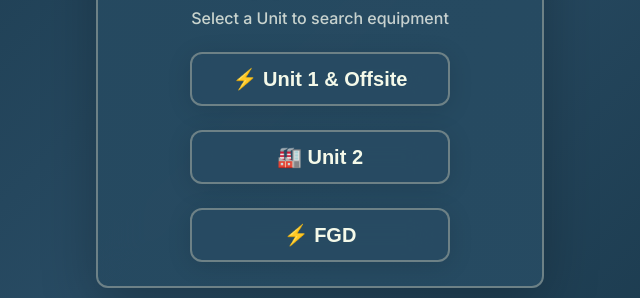
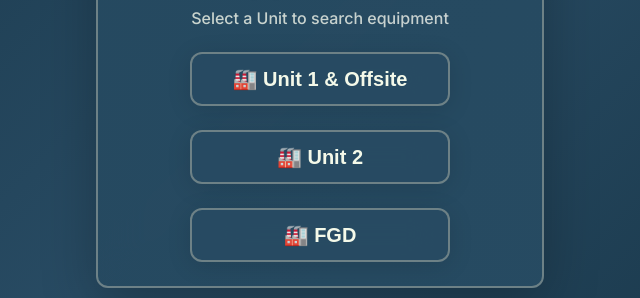
Before and after one commit to SKY1797/Electrical-Application, a website: page index.html in a window 1280 px wide. Shown: the part 348-646 px from the top of the page, 320-960 px from the left. Drawn offline with Linux system fonts and the light colour scheme.

Commit message:
Update index.html

```diff
--- a/index.html
+++ b/index.html
@@ -52,7 +52,7 @@
               <div class="unit-selection-page">
                 <button id="unit1Btn" class="unit-btn-large" data-unit="unit1">
                   <!-- <p class="unit-icon">⚡</p> -->
-                  <span class="unit-text">⚡ Unit 1 & Offsite</span>
+                  <span class="unit-text">🏭 Unit 1 & Offsite</span>
                 </button>
                 <button id="unit2Btn" class="unit-btn-large" data-unit="unit2">
                   <!-- <span class="unit-icon">⚡</span> -->
@@ -60,7 +60,7 @@
                 </button>
                 <button id="fgdBtn" class="unit-btn-large" data-unit="fgd">
                  <!-- <span class="unit-icon">🏭</span> -->
-                 <span class="unit-text">⚡ FGD</span>
+                 <span class="unit-text">🏭 FGD</span>
 
                 </button>
               </div>
```
